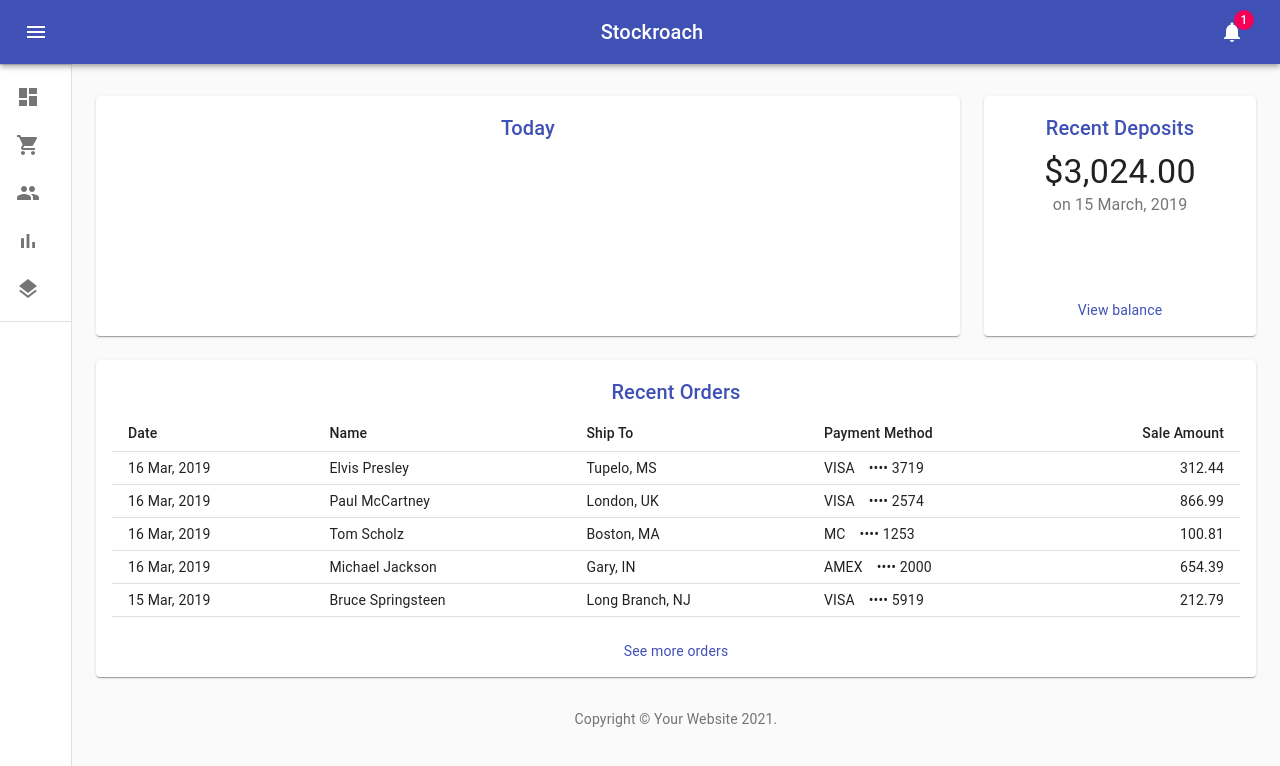
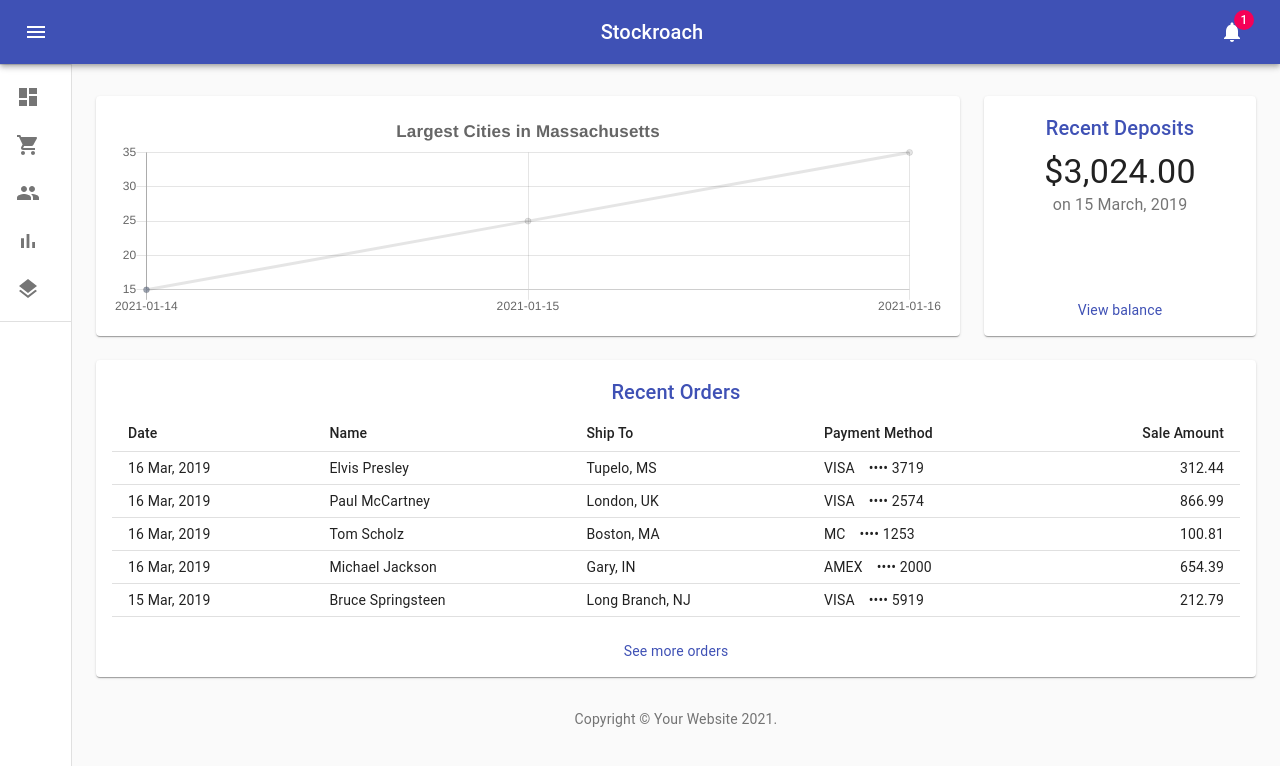
Before and after one commit to JacobRajah/Stockroach, a React (Create React App) app in the folder client/: page / in a window 1280 px wide. Shown: the top 766 px of the page. Built offline with nearby package versions, Linux system fonts and the light colour scheme.

Commit message:
fix graph

```diff
--- a/client/src/components/graphing/graph.css
+++ b/client/src/components/graphing/graph.css
@@ -0,0 +1,4 @@
+.graph {
+    /* background-color: white; */
+    height: 100%;
+}
--- a/client/src/components/graphing/graph.js
+++ b/client/src/components/graphing/graph.js
@@ -67,6 +67,7 @@ class Graph extends Component {
                     {
                         label: 'Population',
                         data: metric,
+                        fill: false,
                         backgroundColor: [
                             'rgba(92, 103, 125, 0.6)',
                         ]
@@ -88,18 +89,21 @@ class Graph extends Component {
             <div className="graph">
                 <Line
                 data={this.state.chartData}
-                // width={100}
+                // width={"50%"}
                 // height={50}
                 options={{
                     title:{
                         display: this.props.displayTitle,
                         text:'Largest Cities in Massachusetts',
-                        fontSize: 25
+                        fontSize: 17
                     },
                     legend:{
                         display: this.props.displayLegend,
                         position: this.props.legendPosition
-                    }
+                    },
+                    maintainAspectRatio: false,
+                    responsive: true,
+
                 }}
                 />
             </div>
--- a/client/src/components/templates/Dashboard.js
+++ b/client/src/components/templates/Dashboard.js
@@ -10,7 +10,8 @@ import Link from '@material-ui/core/Link';
 import Chart from './Chart';
 import Deposits from './Deposits';
 import Orders from './Orders';
-import NavBar from './navbar'
+import NavBar from './navbar';
+import Graph from '../graphing/graph'
 
 function Copyright() {
   return (
@@ -120,7 +121,7 @@ export default function Dashboard() {
             {/* Chart */}
             <Grid item xs={12} md={8} lg={9}>
               <Paper className={fixedHeightPaper}>
-                <Chart />
+                  <Graph legendPosition="bottom" displayTitle={true} displayLegend = {false} metrics = "ema_50"/>
               </Paper>
             </Grid>
             {/* Recent Deposits */}
```
